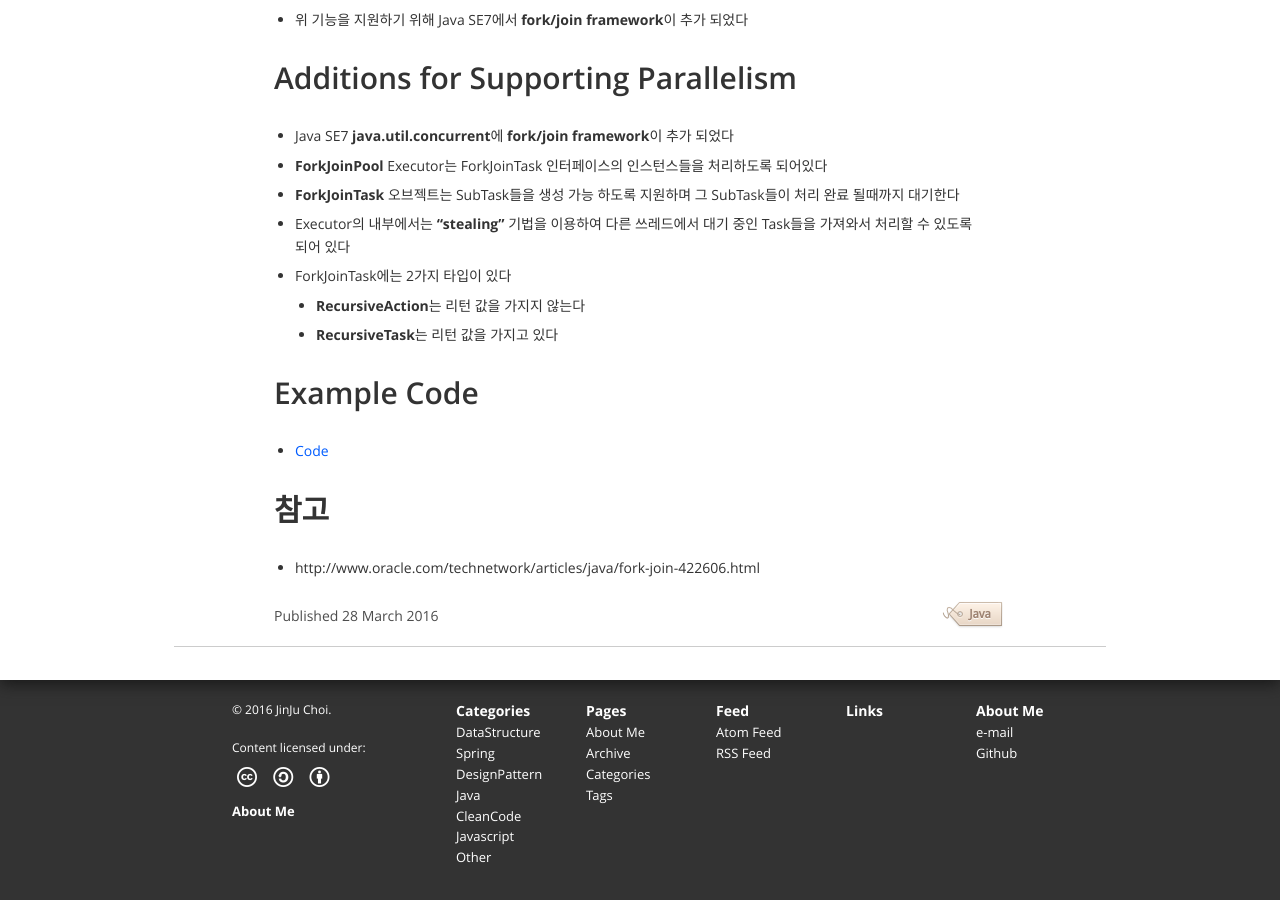
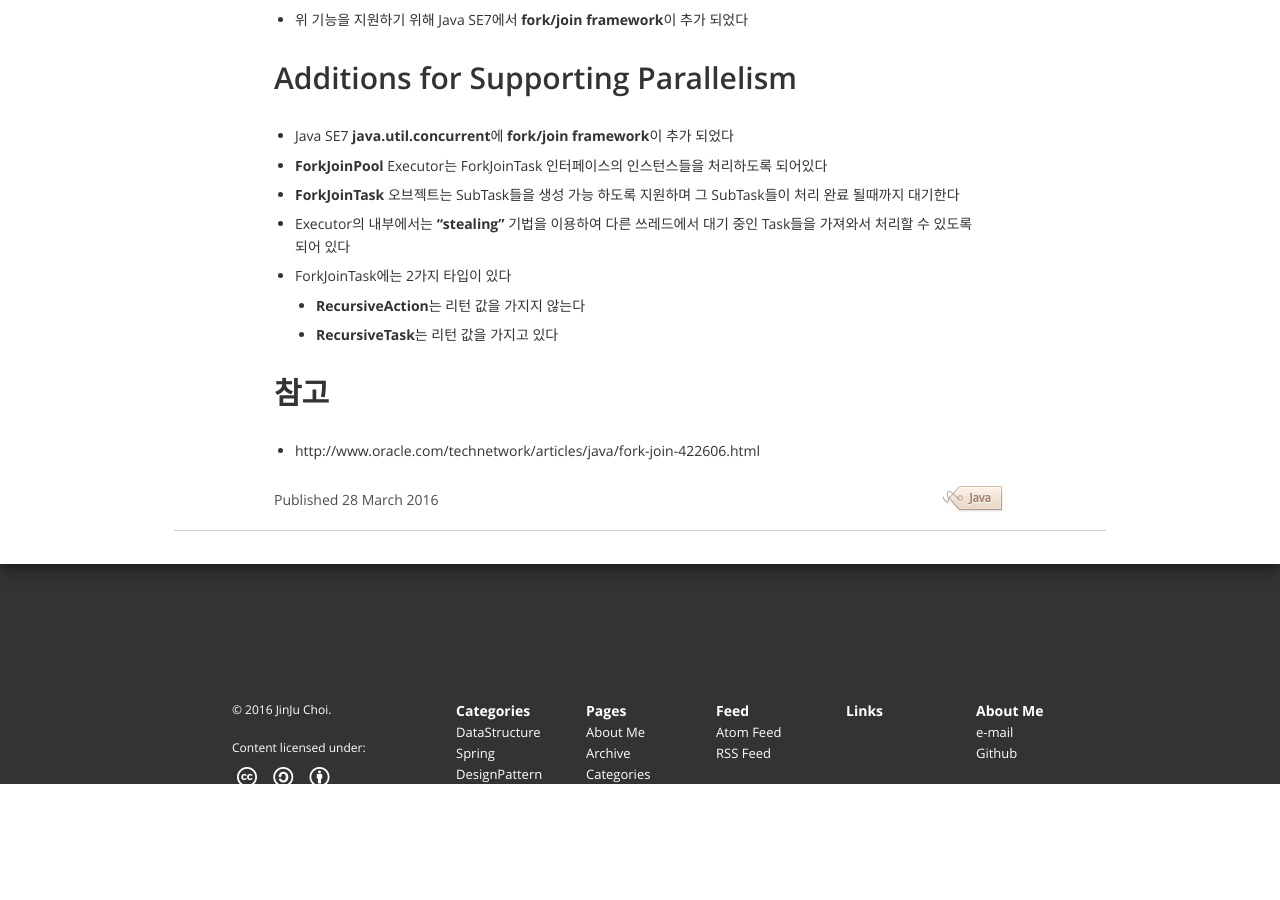
Before and after one commit to tinybread/tinybread.github.com, a Jekyll site: the page built from _posts/2016-3-28-ForkAndJoin_on_Java.md, in a window 1280 px wide and 900 px high, scrolled down 2716 px. Built offline with Jekyll 4.4.1, drawn with Linux system fonts in a browser that asks for light colours; after the commit the page ends 3500 px from its top, so only the background shows below that.

Commit message:
no message

```diff
--- a/_posts/2016-3-28-ForkAndJoin_on_Java.md
+++ b/_posts/2016-3-28-ForkAndJoin_on_Java.md
@@ -109,8 +109,5 @@
 	* **RecursiveAction**는 리턴 값을 가지지 않는다
 	* **RecursiveTask**는 리턴 값을 가지고 있다
 
-# Example Code
-* [Code](https://github.com/pigbrain/HelloJava/tree/master/src/main/java/io/pigbrain/concurrent)
-
 # 참고
 * http://www.oracle.com/technetwork/articles/java/fork-join-422606.html
```
